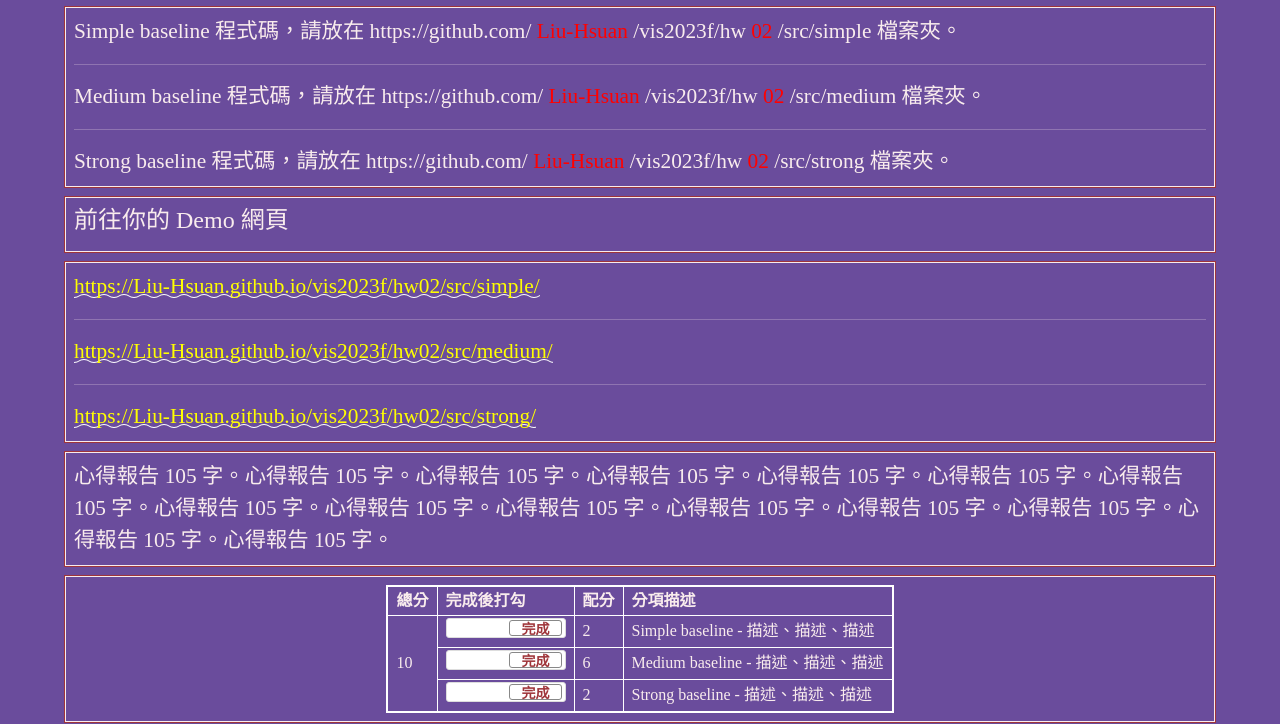
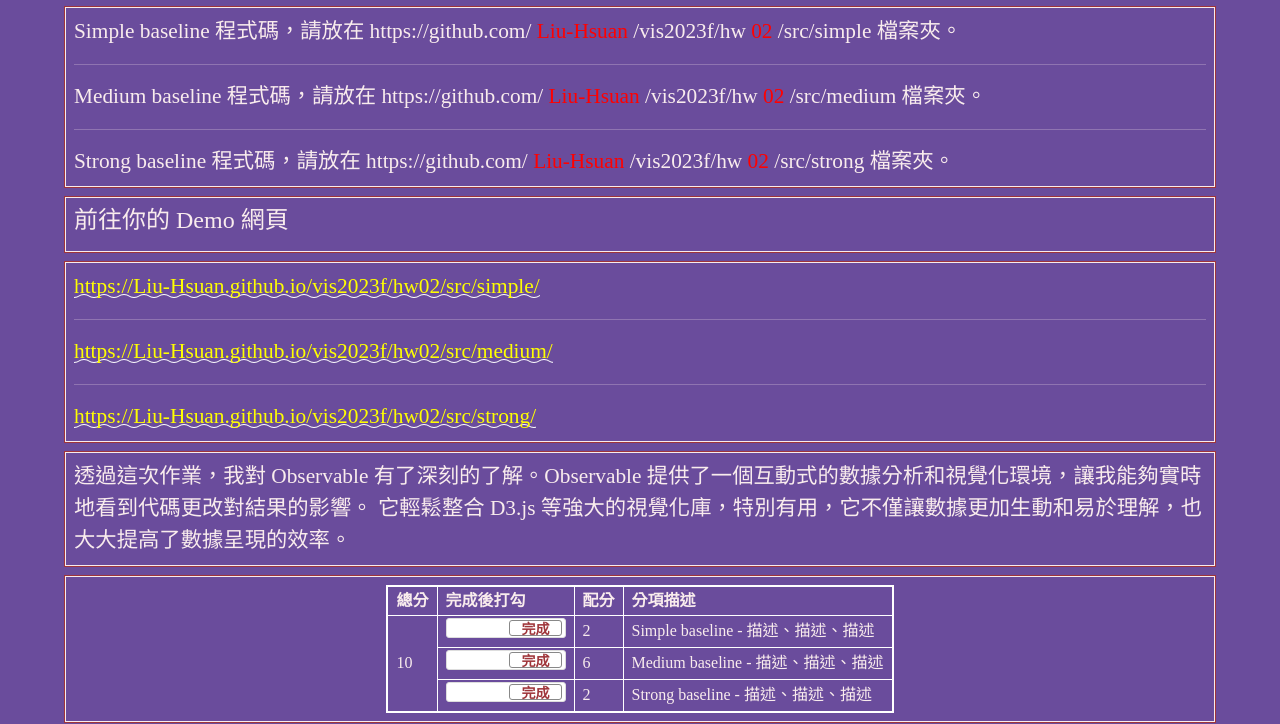
Before and after one commit to Liu-Hsuan/vis2023f, a plain HTML site: page hw02/index.html in a window 1280 px wide. Shown: the part 86-810 px from the top of the page. Drawn offline with nearby package versions, Linux system fonts and the light colour scheme.

Commit message:
Add files via upload

```diff
--- a/hw02/index.html
+++ b/hw02/index.html
@@ -228,7 +228,8 @@
 
   <div class="row hw12">
     <div class="col-md-12 twenty">
-      心得報告 105 字。心得報告 105 字。心得報告 105 字。心得報告 105 字。心得報告 105 字。心得報告 105 字。心得報告 105 字。心得報告 105 字。心得報告 105 字。心得報告 105 字。心得報告 105 字。心得報告 105 字。心得報告 105 字。心得報告 105 字。心得報告 105 字。
+      透過這次作業，我對 Observable 有了深刻的了解。Observable 提供了一個互動式的數據分析和視覺化環境，讓我能夠實時地看到代碼更改對結果的影響。
+      它輕鬆整合 D3.js 等強大的視覺化庫，特別有用，它不僅讓數據更加生動和易於理解，也大大提高了數據呈現的效率。
     </div>
   </div>
 
```
